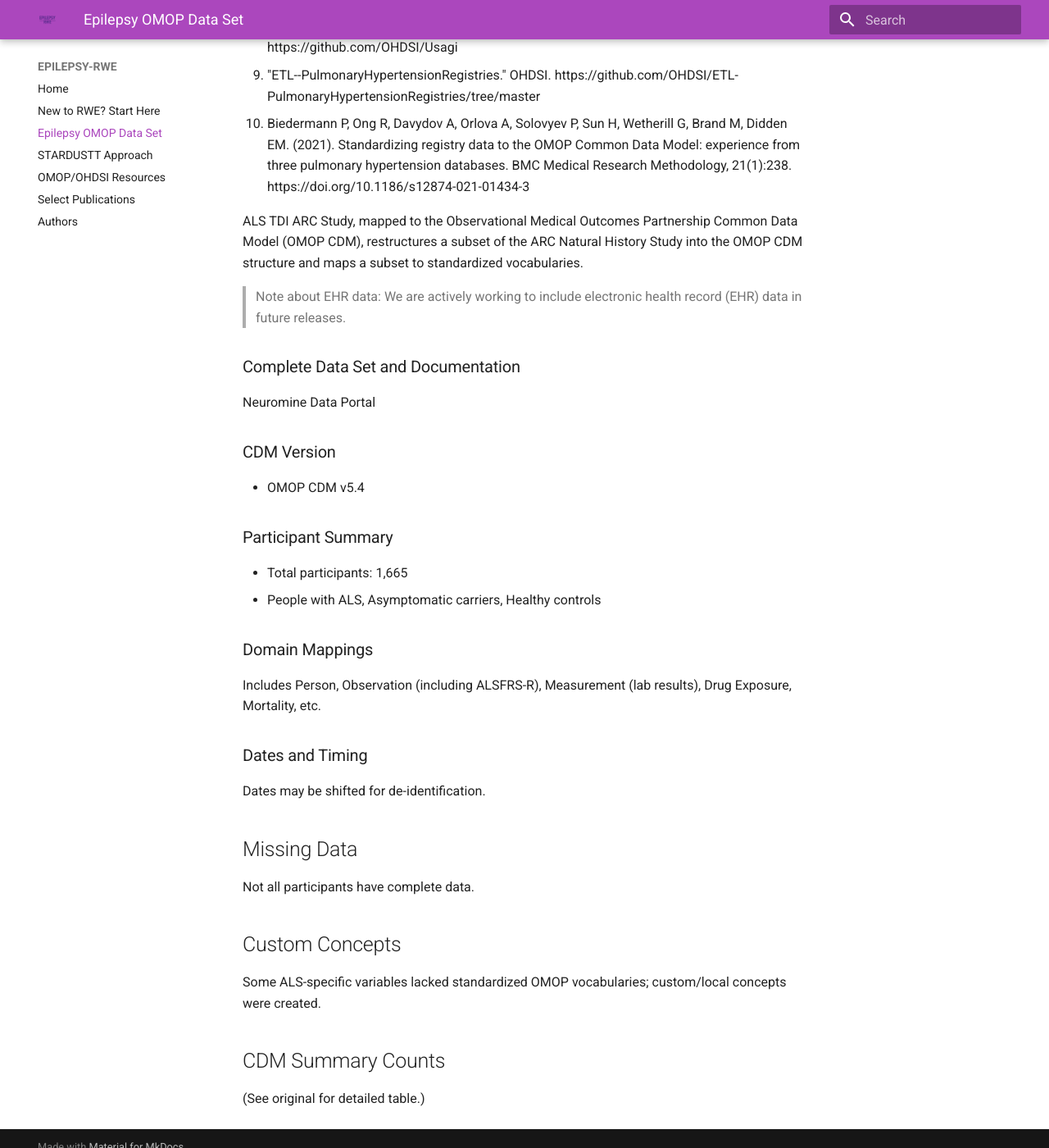
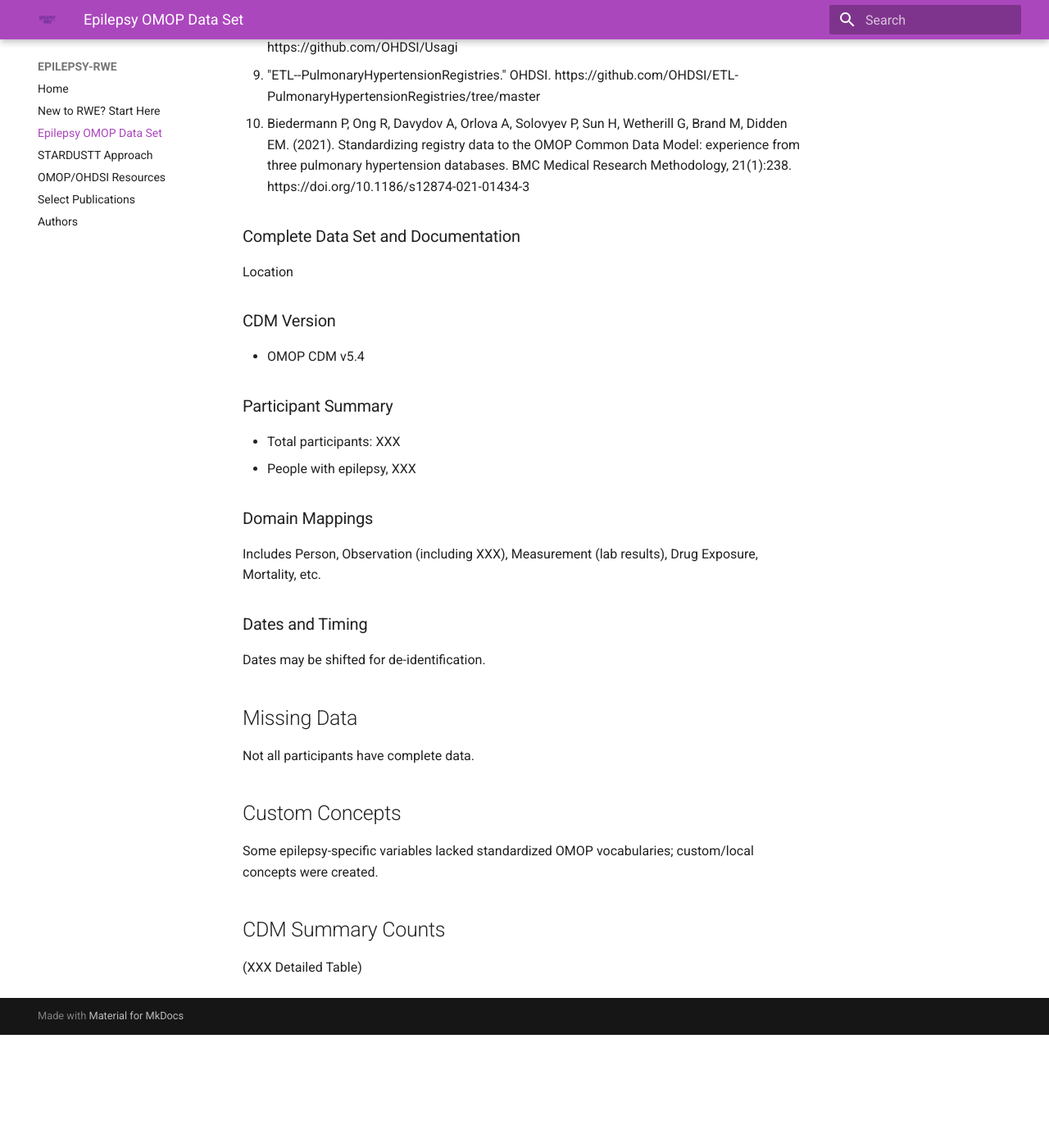
Before and after one commit to BoyceLab/EPILEPSY-RWE, an MkDocs documentation site: the page built from docs/epilepsy-omop-data-set.md, in a window 1280 px wide and 1400 px high, scrolled down 3773 px. Shown: the whole window at 82% size. Built offline with MkDocs 1.6.1 and Material for MkDocs 9.7.7, drawn with Linux system fonts in a browser that asks for light colours; after the commit the page ends 5035 px from its top, so only the background shows below that.

Commit message:
Update epilepsy-omop-data-set.md

```diff
--- a/docs/epilepsy-omop-data-set.md
+++ b/docs/epilepsy-omop-data-set.md
@@ -76,22 +76,18 @@ Our future plans include publishing our technical documentation on GitHub, conti
 
 
 
-ALS TDI ARC Study, mapped to the Observational Medical Outcomes Partnership Common Data Model (OMOP CDM), restructures a subset of the ARC Natural History Study into the OMOP CDM structure and maps a subset to standardized vocabularies.
-
-> Note about EHR data: We are actively working to include electronic health record (EHR) data in future releases.
-
 ###  Complete Data Set and Documentation
-Neuromine Data Portal
+Location
 
 ###  CDM Version
 - OMOP CDM v5.4
 
 ###  Participant Summary
-- Total participants: 1,665
-- People with ALS, Asymptomatic carriers, Healthy controls
+- Total participants: XXX
+- People with epilepsy, XXX
 
 ###  Domain Mappings
-Includes Person, Observation (including ALSFRS-R), Measurement (lab results), Drug Exposure, Mortality, etc.
+Includes Person, Observation (including XXX), Measurement (lab results), Drug Exposure, Mortality, etc.
 
 ###  Dates and Timing
 Dates may be shifted for de-identification.
@@ -100,7 +96,7 @@ Dates may be shifted for de-identification.
 Not all participants have complete data.
 
 ##  Custom Concepts
-Some ALS-specific variables lacked standardized OMOP vocabularies; custom/local concepts were created.
+Some epilepsy-specific variables lacked standardized OMOP vocabularies; custom/local concepts were created.
 
 ##  CDM Summary Counts
-(See original for detailed table.)
+(XXX Detailed Table)
```
